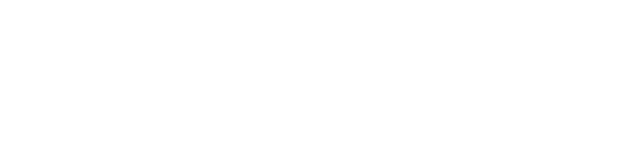
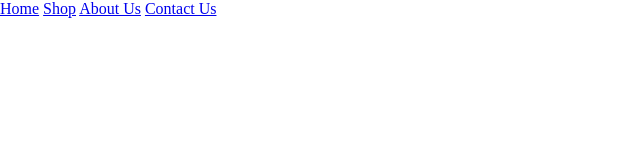
Before and after one commit to mahsamnfpr/i3center-1546, a plain HTML site: page index.html in a window 1280 px wide. Shown: the whole page, without its empty margins (0-640 px from the left). Drawn offline with Linux system fonts and the light colour scheme.

Commit message:
add nav bar

```diff
--- a/index.html
+++ b/index.html
@@ -1,12 +1,24 @@
 <!DOCTYPE html>
 <html lang="en">
+
 <head>
     <meta charset="UTF-8">
     <meta name="viewport" content="width=device-width, initial-scale=1.0">
     <link rel="stylesheet" href="style.css">
     <title>Document</title>
 </head>
+
 <body>
 
+    <nav>
+        <ul>
+            <li><a href="#">Home</a>
+                <a href="#">Shop</a>
+                <a href="#">About Us</a>
+                <a href="#">Contact Us</a>
+            </li>
+        </ul>
+    </nav>
 </body>
+
 </html>
```
